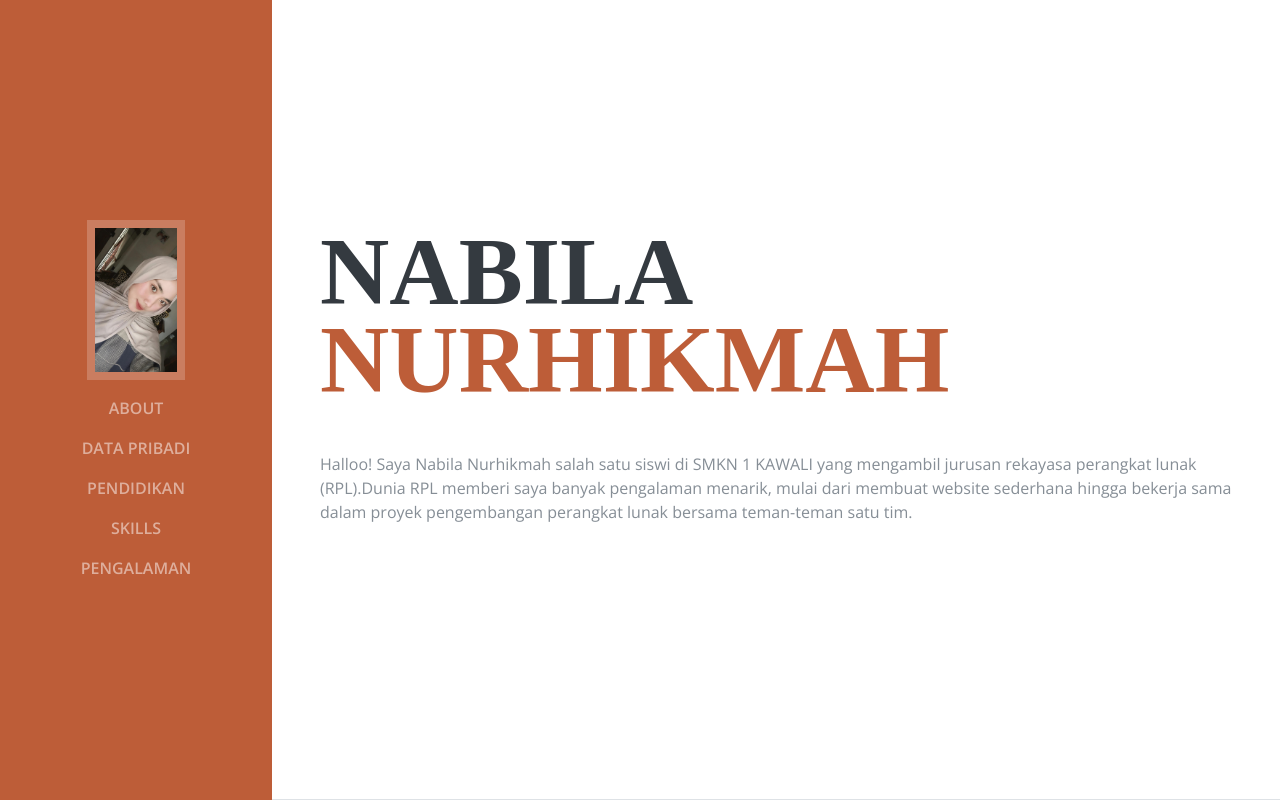
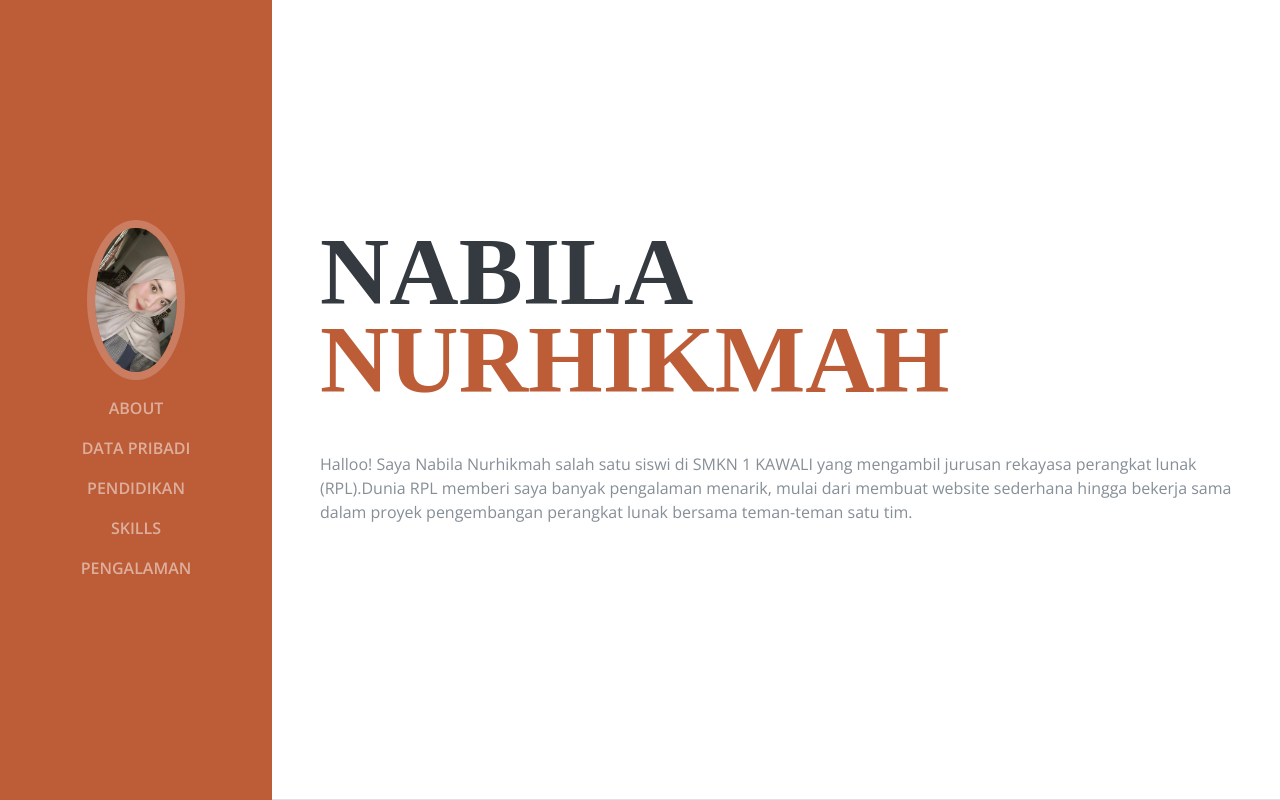
Before and after one commit to nabilanurhikmah/cvbila, a website: page index.html in a window 1280 px wide. Shown: the top 800 px of the page. Drawn offline with nearby package versions, Linux system fonts and the light colour scheme; files whose address does not match are found by name; a web font is replaced by a local one.

Commit message:
Update index.html

```diff
--- a/index.html
+++ b/index.html
@@ -29,8 +29,7 @@
 
     <nav class="navbar navbar-expand-lg navbar-dark bg-primary fixed-top" id="sideNav">
       <a class="navbar-brand js-scroll-trigger" href="#page-top">
-        <span class="d-block d-lg-none">Start Bootstrap</span>
-          <img class="img-profile" src="C:\xampp\htdocs\cvpkl_bila\img\pp1.jpg" alt="">
+          <img class="img-profile rounded-circle" src="img/pp1.jpg" alt="Foto Profil">
         </span>
       </a>
       <button class="navbar-toggler" type="button" data-toggle="collapse" data-target="#navbarSupportedContent" aria-controls="navbarSupportedContent" aria-expanded="false" aria-label="Toggle navigation">
```
